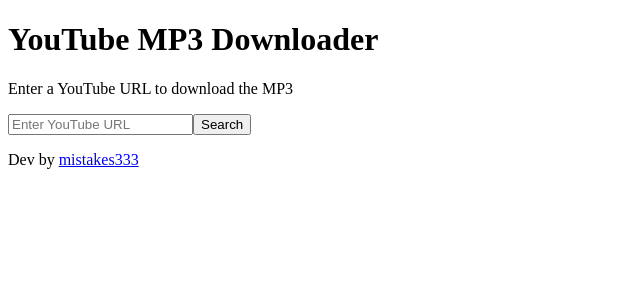
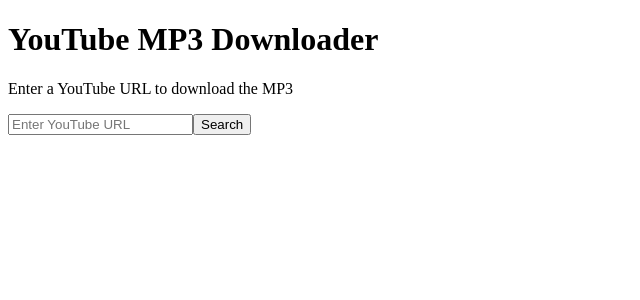
Before and after one commit to Darkness-cpu/dotart-rollup-react-ts, a React app: page / in a window 1280 px wide. Shown: the top 300 px of the page, without its empty margins (0-640 px from the left). Built offline with nearby package versions, Linux system fonts and the light colour scheme; the HTML template or start-up script is replaced by a standard one.

Commit message:
Update app.tsx

```diff
--- a/src/app.tsx
+++ b/src/app.tsx
@@ -1,59 +1,43 @@
 import React, { useState } from 'react';
 
 const App: React.FC = () => {
-  const [youtubeUrl, setYoutubeUrl] = useState('');
-  const [result, setResult] = useState('');
+  const [result, setResult] = useState<string>(''); // กำหนดชนิดเป็น string
+  const [data, setData] = useState<{ link: string | null }>({ link: null }); // ระบุชนิดข้อมูลที่ชัดเจน
 
-  const downloadMp3 = async () => {
-    if (!youtubeUrl) {
+  const handleSearch = async () => {
+    const urlInput = (document.getElementById('youtubeUrl') as HTMLInputElement).value;
+    if (!urlInput) {
       setResult('Please enter a URL.');
       return;
     }
 
     setResult('Processing...');
     try {
-      const response = await fetch(`/dl?url=${encodeURIComponent(youtubeUrl)}`);
-      const data = await response.json();
-      if (data.link) {
-        setResult(
-          <a href={data.link} target="_blank" rel="noopener noreferrer">
-            Download
-          </a>
-        );
+      const response = await fetch(`/dl?url=${encodeURIComponent(urlInput)}`);
+      const responseData = await response.json();
+
+      if (responseData.link) {
+        setData({ link: responseData.link });
       } else {
         setResult('Failed to get the MP3 link.');
       }
-    } catch (error: any) {
+    } catch (error) {
       setResult(`Error: ${error.message}`);
     }
   };
 
   return (
-    <div className="container">
-      <h1 className="heading">YouTube MP3 Downloader</h1>
+    <div>
+      <h1>YouTube MP3 Downloader</h1>
       <p>Enter a YouTube URL to download the MP3</p>
-      <input
-        type="text"
-        value={youtubeUrl}
-        onChange={(e) => setYoutubeUrl(e.target.value)}
-        placeholder="Enter YouTube URL"
-        className="input"
-      />
-      <button onClick={downloadMp3} className="button">
-        Search
-      </button>
-      <p>{result}</p>
-      <footer className="footer">
-        Dev by{' '}
-        <a
-          href="https://github.com/mistakes333"
-          target="_blank"
-          rel="noopener noreferrer"
-          className="link"
-        >
-          mistakes333
+      <input type="text" id="youtubeUrl" placeholder="Enter YouTube URL" />
+      <button onClick={handleSearch}>Search</button>
+      <p id="result">{result}</p>
+      {data.link && (
+        <a href={data.link} target="_blank" rel="noopener noreferrer">
+          Download
         </a>
-      </footer>
+      )}
     </div>
   );
 };
```
